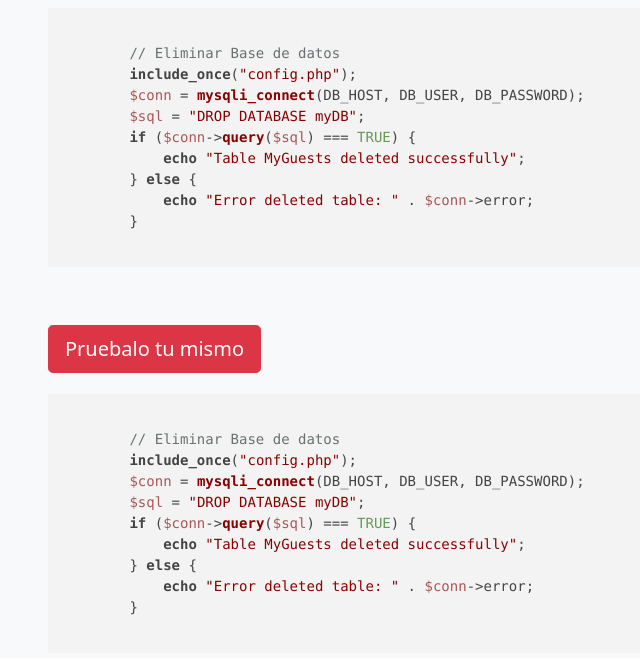
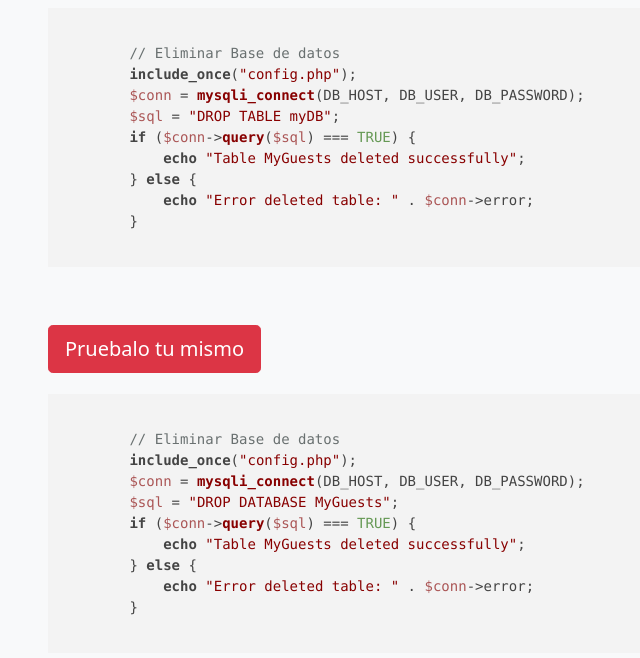
Before and after one commit to mrodara/ut06, a PHP site: page /sesion1 in a window 1280 px wide. Shown: the part 5842-6500 px from the top of the page, without its empty margins (0-640 px from the left). Run offline with PHP 8.4, Linux system fonts and the light colour scheme; some libraries are stand-ins or nearby versions.

Commit message:
Corrección de errores

```diff
--- a/sesion1/index.php
+++ b/sesion1/index.php
@@ -310,7 +310,7 @@
         // Eliminar Base de datos
         include_once("config.php");
         $conn = mysqli_connect(DB_HOST, DB_USER, DB_PASSWORD);
-        $sql = "DROP DATABASE myDB";
+        $sql = "DROP TABLE myDB";
         if ($conn->query($sql) === TRUE) {
             echo "Table MyGuests deleted successfully";
         } else {
@@ -326,7 +326,7 @@
         // Eliminar Base de datos
         include_once("config.php");
         $conn = mysqli_connect(DB_HOST, DB_USER, DB_PASSWORD);
-        $sql = "DROP DATABASE myDB";
+        $sql = "DROP DATABASE MyGuests";
         if ($conn->query($sql) === TRUE) {
             echo "Table MyGuests deleted successfully";
         } else {
```
